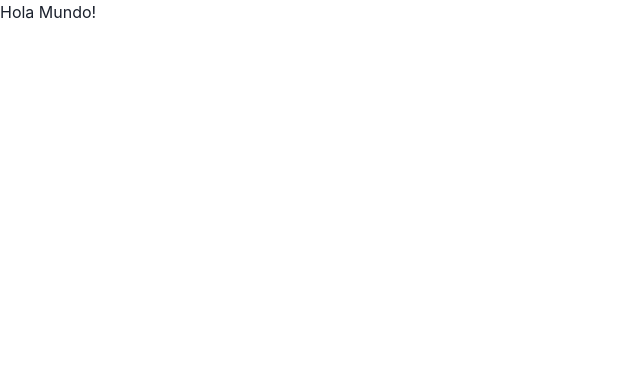
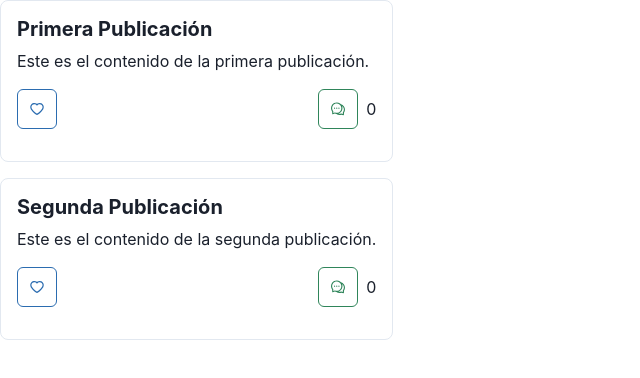
Before and after one commit to MitsuoMurakami/UTECFLOWFront, a React (Vite) app in the folder reactProject/: page / in a window 1280 px wide. Shown: the top 378 px of the page, without its empty margins (0-640 px from the left). Built offline with nearby package versions, Linux system fonts and the light colour scheme.

Commit message:
post basico

```diff
--- a/reactProject/package.json
+++ b/reactProject/package.json
@@ -10,12 +10,15 @@
     "preview": "vite preview"
   },
   "dependencies": {
+    "@chakra-ui/icons": "^2.1.1",
     "@chakra-ui/react": "^2.8.2",
     "@emotion/react": "^11.11.4",
     "@emotion/styled": "^11.11.5",
+    "@heroicons/react": "^2.1.3",
     "framer-motion": "^11.2.6",
     "react": "^18.2.0",
-    "react-dom": "^18.2.0"
+    "react-dom": "^18.2.0",
+    "react-icons": "^5.2.1"
   },
   "devDependencies": {
     "@types/react": "^18.2.66",
--- a/reactProject/src/App.jsx
+++ b/reactProject/src/App.jsx
@@ -1,15 +1,18 @@
 import {Box} from '@chakra-ui/react'
 import './App.css'
+import PostList from './sections/Home'
+
+const posts = [
+	{ id: 1, title: 'Primera Publicación', content: 'Este es el contenido de la primera publicación.' },
+	{ id: 2, title: 'Segunda Publicación', content: 'Este es el contenido de la segunda publicación.' }
+  ];
 
 function App() {
-
-  return (
-    <div className="App">
-      <Box>
-        Hola Mundo!
-      </Box>
-    </div>
-  )
+	return (
+		<Box className="App">
+			<PostList posts = {posts} />
+		</Box>
+  	)
 }
 
 export default App
--- /dev/null
+++ b/reactProject/src/components/Post.jsx
@@ -0,0 +1,71 @@
+import React, { useState } from 'react';
+import { Box, Heading, Text, IconButton, Flex, Input, Button } from '@chakra-ui/react';
+import { AiOutlineHeart, AiOutlineComment } from 'react-icons/ai';
+
+const Post = ({ post }) => {
+  const [commentCount, setCommentCount] = useState(0);
+  const [comments, setComments] = useState([]);
+  const [showCommentForm, setShowCommentForm] = useState(false);
+  const [commentText, setCommentText] = useState('');
+
+  const handleToggleCommentForm = () => {
+    setShowCommentForm(prev => !prev); // Alternar la visibilidad del formulario de comentarios
+    setCommentText(''); // Limpiar el campo de texto al alternar la visibilidad
+  };
+
+  const handleSubmitComment = () => {
+    if (commentText.trim() !== '') {
+      setComments(prevComments => [...prevComments, commentText]);
+      setCommentCount(prevCount => prevCount + 1); // Incrementar el contador de comentarios
+      setCommentText(''); // Limpiar el campo de texto después de enviar el comentario
+    }
+  };
+
+  return (
+    <Box borderWidth="1px" borderRadius="lg" overflow="hidden" padding="4" marginBottom="4">
+      <Heading size="md" marginBottom="2">{post.title}</Heading>
+      <Text marginBottom="4">{post.content}</Text>
+      <Flex justifyContent="space-between" alignItems="center">
+        <Flex alignItems="center">
+          <IconButton
+            aria-label="Me gusta"
+            icon={<AiOutlineHeart />}
+            variant="outline"
+            colorScheme="blue"
+          />
+        </Flex>
+        <Flex alignItems="center">
+          <IconButton
+            aria-label="Comentario"
+            icon={<AiOutlineComment />}
+            variant="outline"
+            colorScheme="green"
+            onClick={handleToggleCommentForm}
+          />
+          <Text marginLeft="2">{commentCount}</Text>
+        </Flex>
+      </Flex>
+      {showCommentForm && (
+        <Box marginTop="4">
+          <Input
+            placeholder="Escribe tu comentario..."
+            value={commentText}
+            onChange={e => setCommentText(e.target.value)}
+          />
+          <Button colorScheme="blue" onClick={handleSubmitComment} marginTop="2">
+            Enviar
+          </Button>
+        </Box>
+      )}
+      <Box marginTop="4">
+        {comments.map((comment, index) => (
+          <Box key={index} borderWidth="1px" borderRadius="md" padding="2" marginTop="2">
+            <Text>{comment}</Text>
+          </Box>
+        ))}
+      </Box>
+    </Box>
+  );
+};
+
+export default Post;
--- a/reactProject/src/sections/Home.jsx
+++ b/reactProject/src/sections/Home.jsx
@@ -1 +1,18 @@
-// Virginia
+import React from 'react';
+import { Box } from '@chakra-ui/react';
+import Post from '../components/Post';
+
+
+
+const PostList = ({ posts }) => {
+  return (
+
+    <Box height = "100vh" className="App">
+      {posts.map(post => (
+        <Post key={post.id} post={post} />
+      ))}
+    </Box>
+  );
+};
+
+export default PostList;
```
Also changed, not shown: 1 other file (tests, documents, lock files or other folders).
